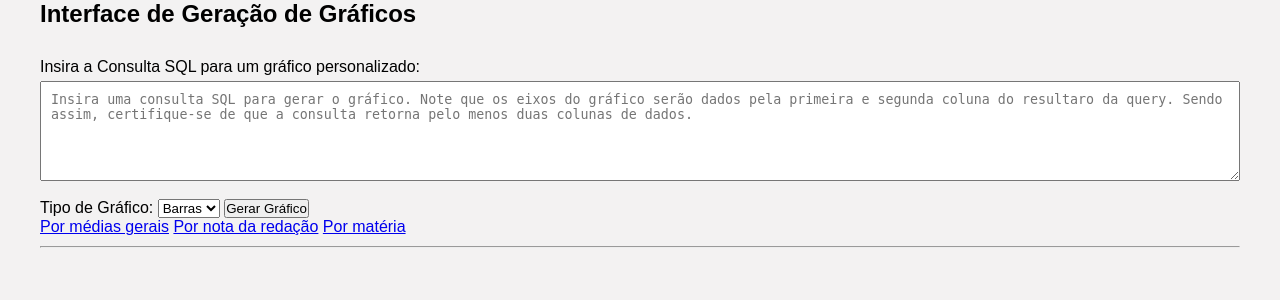
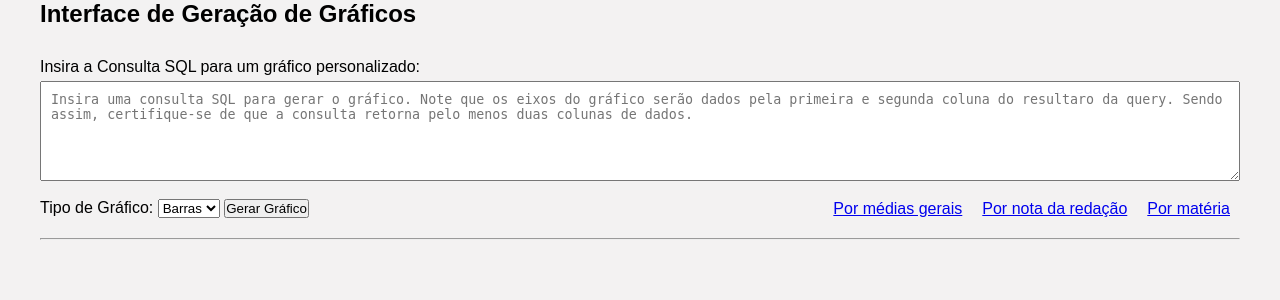
Before and after one commit to LeticiaRosa05/Enem-mais, a Flask app: page /graphs in a window 1280 px wide. Shown: the part 200-500 px from the top of the page. Run offline with Flask 3, Linux system fonts and the light colour scheme; some libraries are stand-ins or nearby versions.

Commit message:
Troca de um id para classe + estilo .roe_div

```diff
--- a/static/style.css
+++ b/static/style.css
@@ -52,14 +52,21 @@ section {
     }
 }
 
-#button_row {
+.button_row {
     display: flex;
     align-items: center;
 
-    & button {
+    & button, a {
         margin: 0px 10px; /* cima/baixo e dps lados */
         cursor: pointer;
     }
+}
+
+.row_div {
+    display: flex;
+    flex-direction: row;
+    justify-content: space-between;
+    margin-bottom: 10px;
 }
 
 /* pgde gráficos */
```
